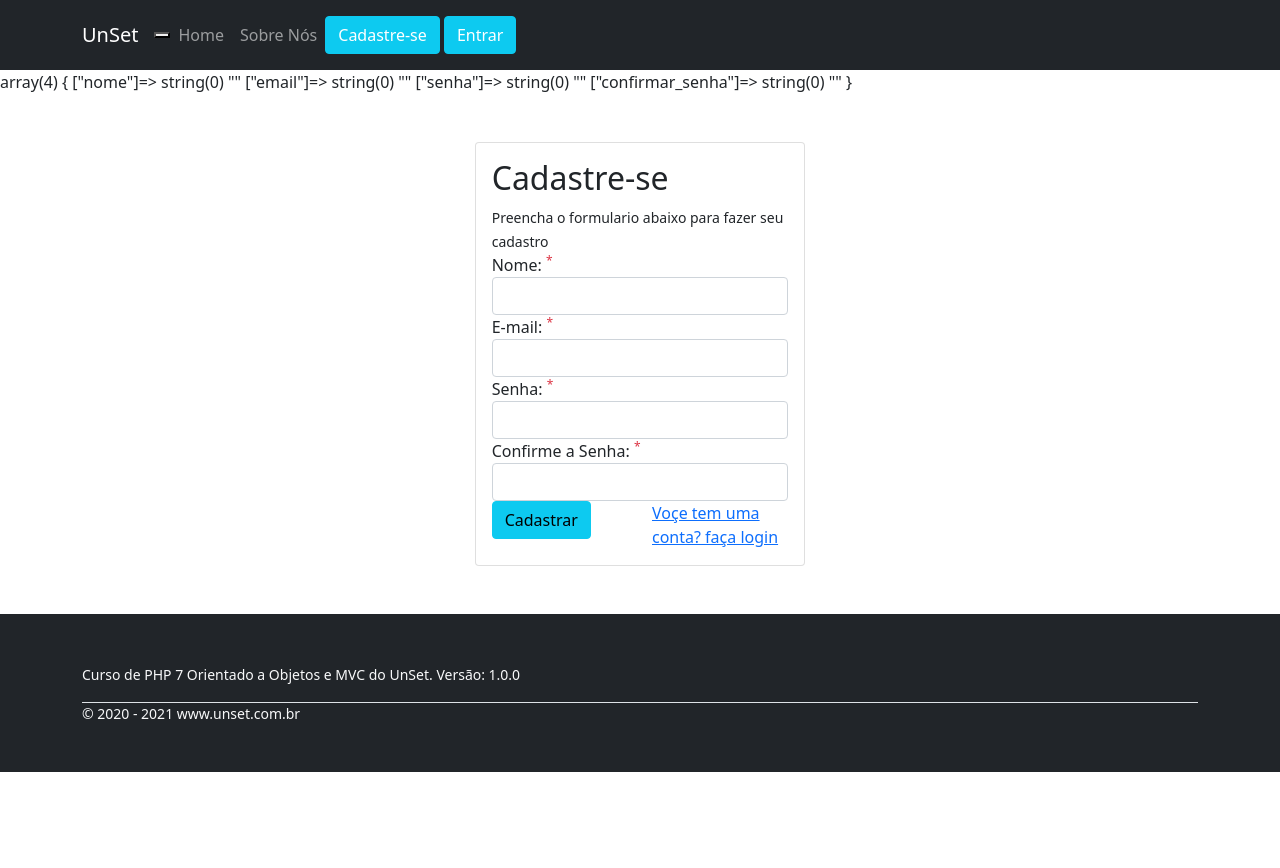
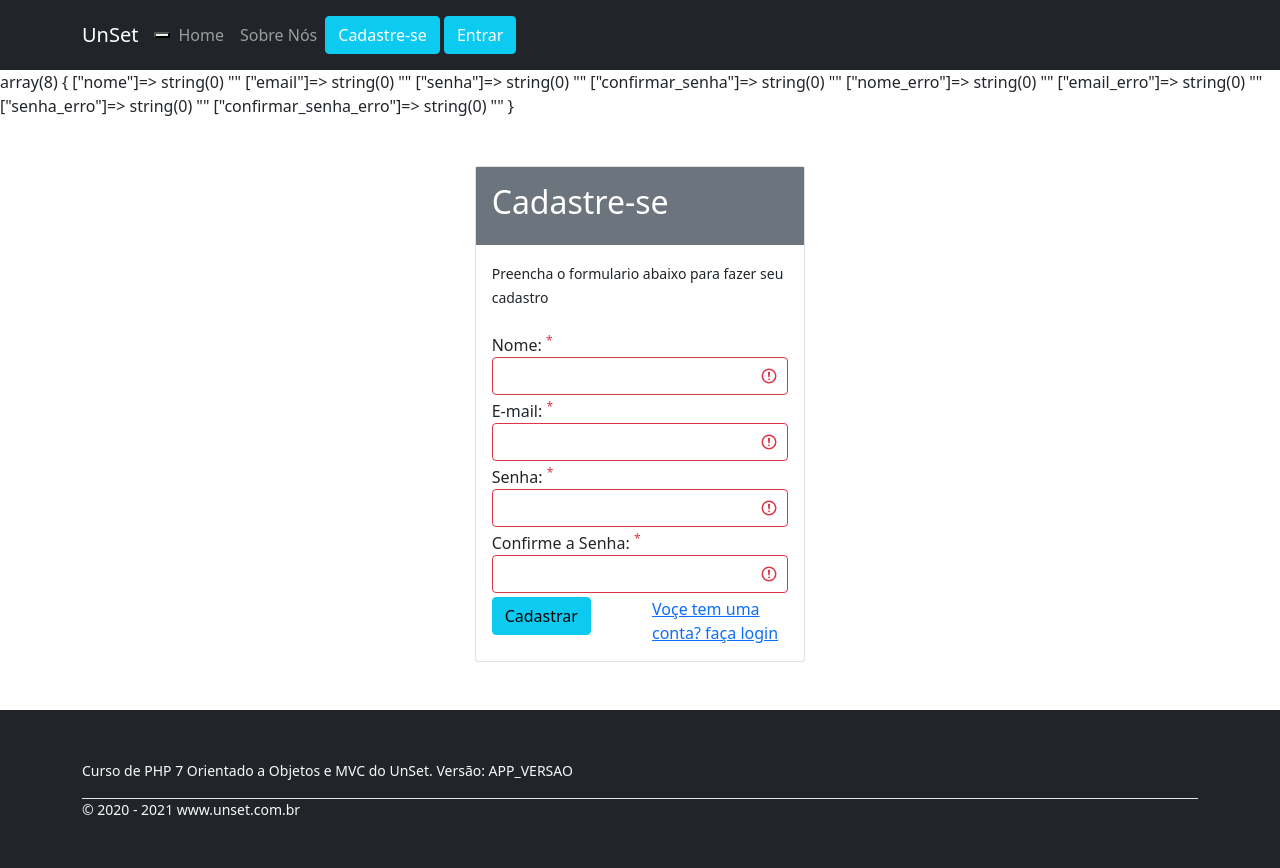
Before and after one commit to lucasleopoldino/php7_mvc, a PHP site: page /usuarios/cadastrar in a window 1280 px wide. Before the commit the page ends 772 px from the top, so only its background shows below. Run offline with PHP 8.4, Linux system fonts and the light colour scheme; some libraries are stand-ins or nearby versions.

Commit message:
Aula 39 Criando view e recebendo dados para login de usuarios

```diff
--- a/app/Controllers/Usuarios.php
+++ b/app/Controllers/Usuarios.php
@@ -74,7 +74,11 @@ class Usuarios extends Controller
                 'nome' => '',
                 'email' => '',
                 'senha' => '',
-                'confirmar_senha' => ''
+                'confirmar_senha' => '',
+                'nome_erro' => '',
+                'email_erro' => '',
+                'senha_erro' => '',
+                'confirmar_senha_erro' => '',
             ];
         endif;
 
@@ -83,4 +87,59 @@ class Usuarios extends Controller
 
     }
 
+    public function login()
+    {
+        $formulario = filter_input_array(INPUT_POST, FILTER_SANITIZE_STRING);
+        if (isset($formulario)) :
+            $dados = [
+                'email' => trim($formulario['email']),
+                'senha' => trim($formulario['senha'])
+            ];
+
+            if (in_array("", $formulario)) :
+
+                // verifica se os campos foram preenchidos
+
+                if (empty($formulario['email'])) :
+                    $dados['email_erro'] = 'Preencha o campo e-mail';
+                endif;
+
+                if (empty($formulario['senha'])) :
+                    $dados['senha_erro'] = 'Preencha o campo senha';
+                endif;
+
+            else:
+                // depois procurar aprender expressões regulares pra melhorar o filtro
+                if (Checa::checarEmail($formulario['email'])) :
+                    $dados['email_erro'] = 'O e-mail informado é invalido';
+                endif;
+
+                if (strlen($formulario['senha']) < 6) :
+                    $dados['senha_erro'] = 'A senha deve ter no minimo 6 caracteres';
+
+                else:
+                    if ($this->usuarioModel->verificarUsuario($formulario['email'], $formulario['senha'])) :
+                        echo 'Usuario cadastrado <br />';
+                    else:
+                        $dados['usuario'] = 'Usuario não cadastrado ou senha incorreta';
+                    endif;
+
+
+                endif;
+
+            endif;
+
+        else:
+            $dados = [
+                'email' => '',
+                'senha' => '',
+                'email_erro' => '',
+                'senha_erro' => '',
+                'usuario_erro' => ''
+            ];
+        endif;
+
+        $this->view('usuarios/login', $dados);
+    }
+
 }
--- a/app/Models/Usuario.php
+++ b/app/Models/Usuario.php
@@ -33,4 +33,25 @@ class Usuario
         endif;
         return false;
     }
+
+        public function checarSenha($senha)
+    {
+        $this->db->query("SELECT email FROM usuarios WHERE senha = :senha");
+        $this->db->bind(':senha', $senha);
+        if ($this->db->resultado()) :
+            return true;
+        endif;
+        return false;
+    }
+
+    public function verificarUsuario($email, $senha)
+    {
+        if ($this->checarSeEmailJaCadastrado($email)) :
+            if ($this->checarSenha($senha)) :
+                return true;
+            endif;
+            return false;
+        endif;
+        return false;
+    }
 }
--- a/app/Views/topo.php
+++ b/app/Views/topo.php
@@ -24,8 +24,8 @@
                 <span class="navbar-text">
                     <a class="btn btn-info" href="<?= URL ?>usuarios/cadastrar" data-tooltip="tooltip"
                        title="Não tem uma conta? Cadastre-se">Cadastre-se</a>
-                    <a class="btn btn-info" href="#" data-tooltip="tooltip"
-                       title="Não tem uma conta? faça login">Entrar</a>
+                    <a class="btn btn-info" href="<?= URL ?>usuarios/login" data-tooltip="tooltip"
+                       title="Voçe tem uma conta? faça login">Entrar</a>
                 </span>
             </div>
         </nav>
--- a/app/Views/usuarios/cadastrar.php
+++ b/app/Views/usuarios/cadastrar.php
@@ -1,10 +1,13 @@
 <div class="col-xl-4 col-md-6 mx-auto p-5">
     <div class="card">
+        <div class="card-body bg-secondary text-white">
+            <h2>Cadastre-se</h2>
+        </div>
         <div class="card-body">
-            <h2>Cadastre-se</h2>
-            <small>Preencha o formulario abaixo para fazer seu cadastro</small>
-
-            <form name="cadastrar" method="POST" action="<?= URL ?>usuarios/cadastrar">
+            <p class="card-text">
+                <small>Preencha o formulario abaixo para fazer seu cadastro</small>
+            </p>
+            <form name="cadastrar" method="POST" action="<?= URL ?>usuarios/cadastrar" class="mt-4">
                 <div class="form-group">
                     <label for="nome">Nome: <sup class="text-danger">*</sup></label>
                     <input type="text" name="nome" class="form-control <?= isset($dados['nome_erro']) ? 'is-invalid' : '' ?>" id="nome" value="<?= $dados['nome'] ?>" >
@@ -35,11 +38,11 @@
                 </div>
 
                 <div class="row">
-                    <div class="col">
+                    <div class="col-md-6">
                         <input type="submit" value="Cadastrar" class="btn btn-info btn-block">
                     </div>
-                    <div class="col">
-                        <a href="#">Voçe tem uma conta? faça login</a>
+                    <div class="col-md-6">
+                        <a href="<?= URL ?>usuarios/login">Voçe tem uma conta? faça login</a>
                     </div>
                 </div>
             </form>
```
Also changed, not shown: app/Views/usuarios/login.php (added, +39 -0 lines).
